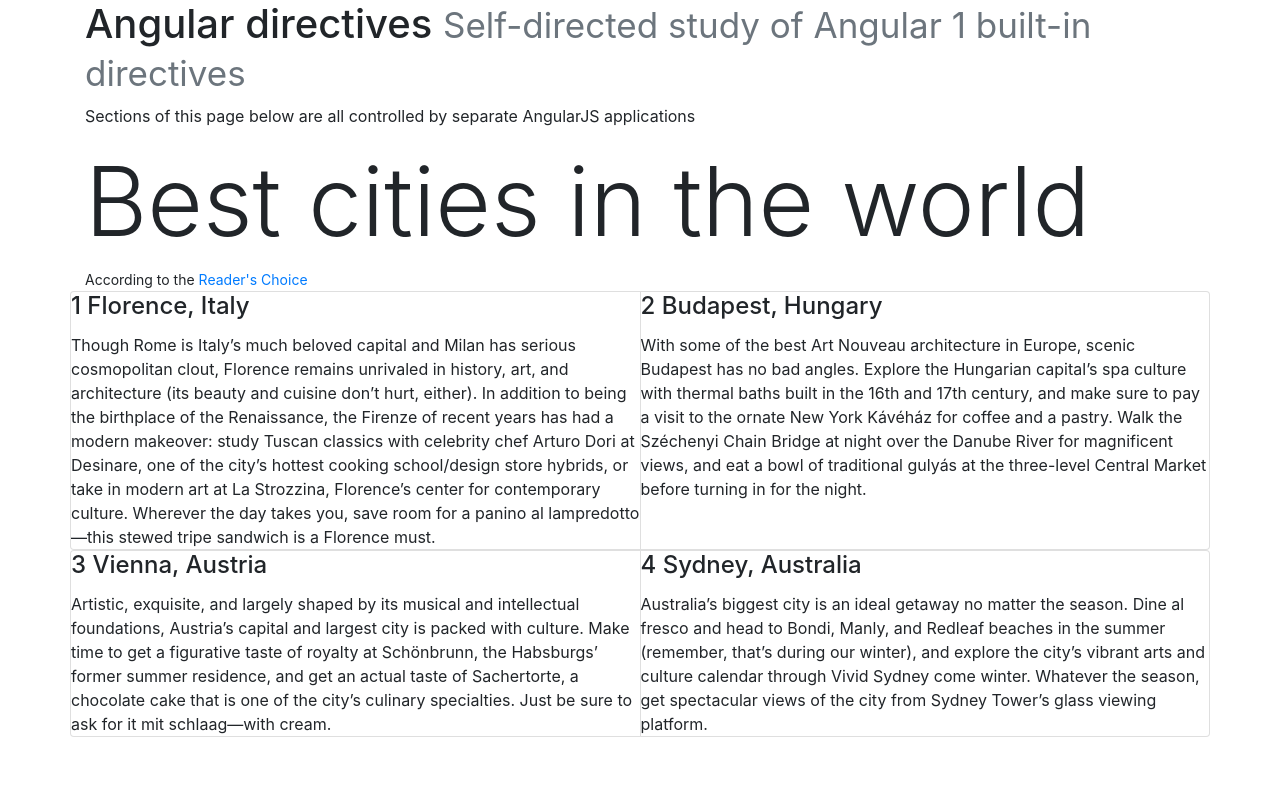
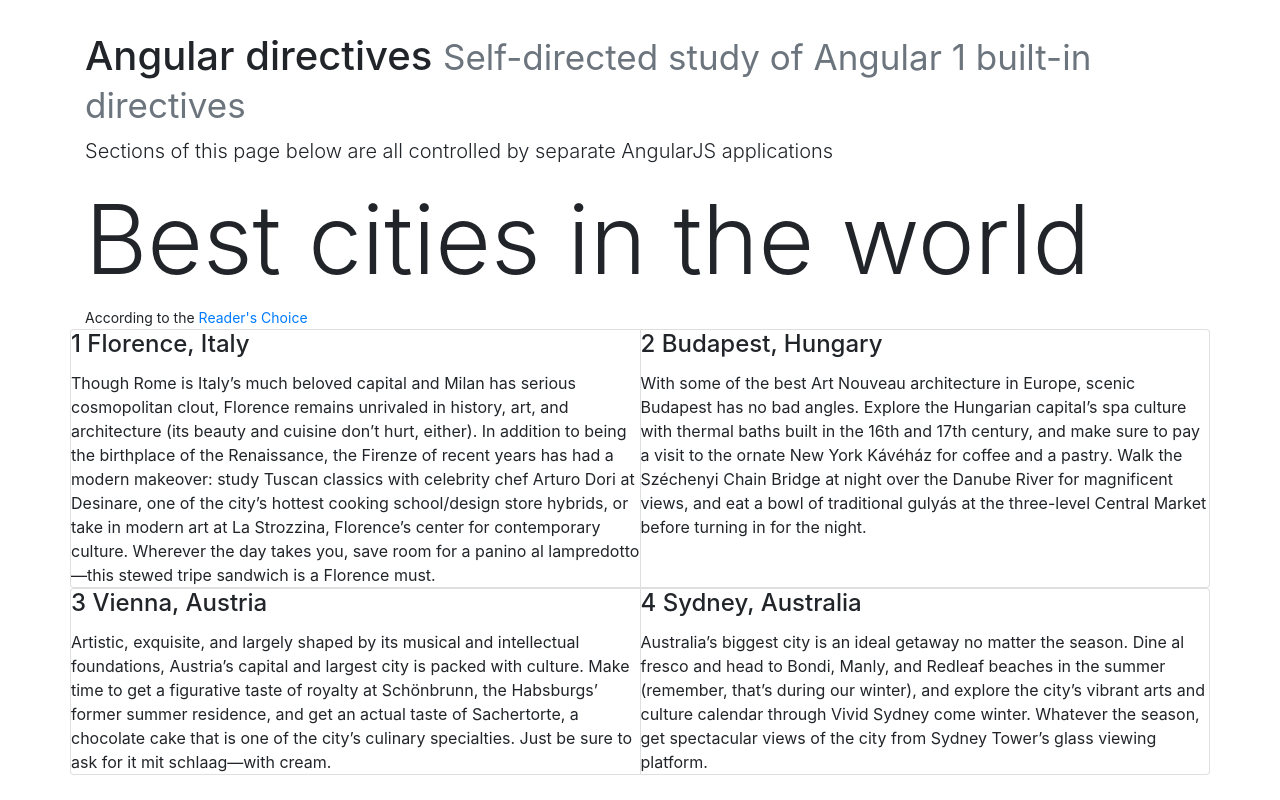
Before and after one commit to bahmutov/learn-angular-directives, a website: page index.html in a window 1280 px wide. Drawn offline with nearby package versions, Linux system fonts and the light colour scheme.

Commit message:
working on ng-repeat

```diff
--- a/index.html
+++ b/index.html
@@ -4,6 +4,11 @@
   <meta charset="utf-8">
   <meta name="viewport" content="width=device-width, initial-scale=1">
   <meta http-equiv="x-ua-compatible" content="ie=edge">
+  <style>
+    body {
+      padding-top: 2rem;
+    }
+  </style>
 
   <title>Angular directives</title>
   <link rel="stylesheet" href="https://maxcdn.bootstrapcdn.com/bootstrap/4.0.0-alpha/css/bootstrap.min.css">
@@ -16,7 +21,7 @@
 
     <div class="row">
       <div class="col-xl-12">
-        <p>Sections of this page below are all controlled by separate AngularJS applications</p>
+        <p class="lead">Sections of this page below are all controlled by separate AngularJS applications</p>
       </div>
     </div>
 
```
Also changed, not shown: README.md, images/initial.png (added).
